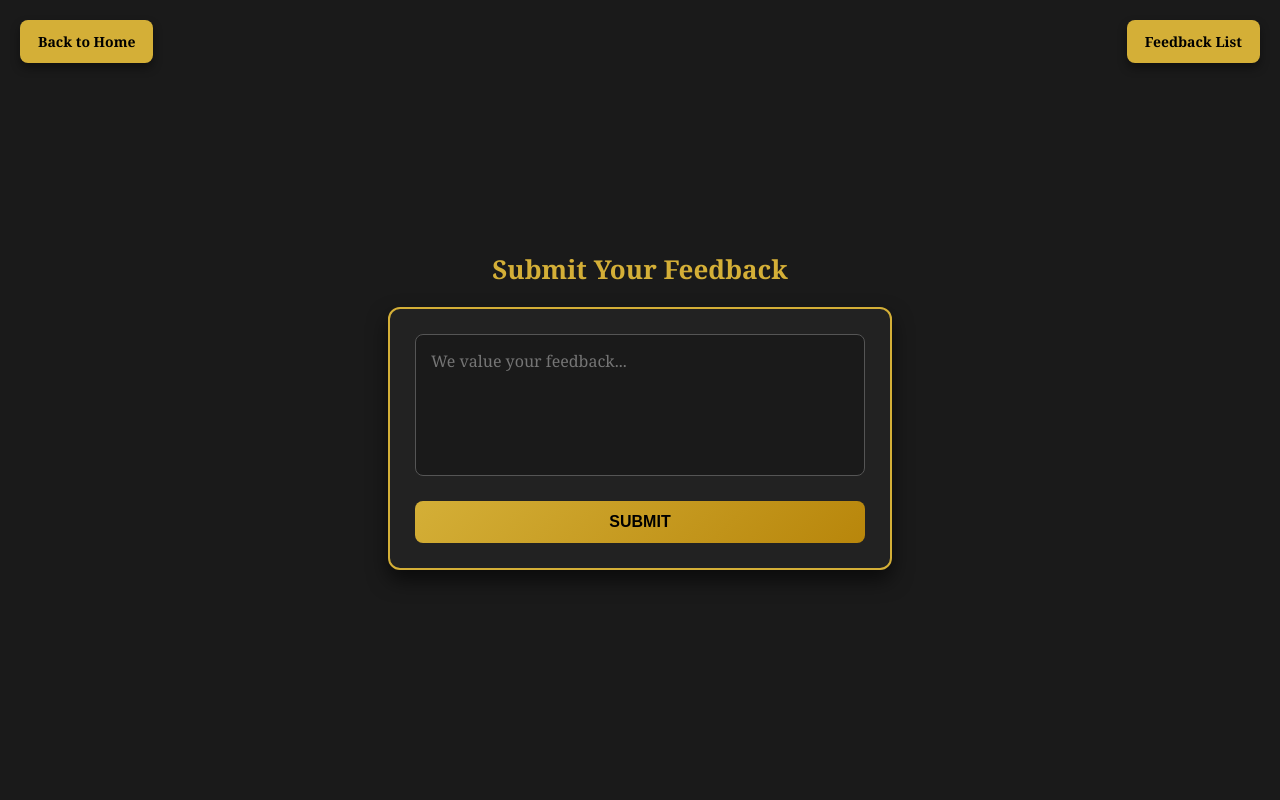
After one commit to roynyk/SoftUniFinalProject, a Django app: page /feedback/ in a window 1280 px wide. The commit adds this page. Run offline with Django 4.2, Linux system fonts and the light colour scheme; the visitor is signed in with stand-in values (Sample User, id 1).

Commit message:
menambahkan table feedback

```diff
--- /dev/null
+++ b/feedback/admin.py
@@ -0,0 +1,6 @@
+from django.contrib import admin
+from .models import Feedback
+
+@admin.register(Feedback)
+class FeedbackAdmin(admin.ModelAdmin):
+    list_display = ('user', 'message', 'created_at')
--- /dev/null
+++ b/feedback/apps.py
@@ -0,0 +1,6 @@
+from django.apps import AppConfig
+
+
+class FeedbackConfig(AppConfig):
+    default_auto_field = 'django.db.models.BigAutoField'
+    name = 'feedback'
--- /dev/null
+++ b/feedback/test.py
@@ -0,0 +1 @@
+from django.test import TestCase
--- /dev/null
+++ b/feedback/urls.py
@@ -0,0 +1,9 @@
+from django.urls import path
+from .views import submit_feedback
+from . import views
+
+urlpatterns = [
+    path("", submit_feedback, name="submit_feedback"),
+    path("list", views.feedback_list, name="feedback_list"),
+
+]
--- /dev/null
+++ b/feedback/views.py
@@ -0,0 +1,21 @@
+from django.shortcuts import render, redirect
+from .models import Feedback
+from django.contrib.auth.decorators import login_required
+from django.contrib import messages
+
+@login_required
+def submit_feedback(request):
+    if request.method == "POST":
+        message = request.POST.get("message")
+        if message:
+            Feedback.objects.create(user=request.user, message=message)
+            messages.success(request, "Feedback berhasil dikirim!")
+            return redirect("submit_feedback")
+        else:
+            messages.error(request, "Pesan tidak boleh kosong.")
+    return render(request, "feedback/feedback.html")
+
+@login_required
+def feedback_list(request):
+    feedbacks = Feedback.objects.all().order_by("-created_at")  # Mengambil semua feedback, urut berdasarkan waktu
+    return render(request, "feedback/feedback_list.html", {"feedbacks": feedbacks})
--- a/pythonProjectMSIB/settings.py
+++ b/pythonProjectMSIB/settings.py
@@ -59,6 +59,7 @@ INSTALLED_APPS = [
     'perfume_list',
     'Payment',
     'Riwayat_transaksi',
+    'feedback',
 ]
 
 MIDDLEWARE = [
--- a/pythonProjectMSIB/urls.py
+++ b/pythonProjectMSIB/urls.py
@@ -26,6 +26,7 @@ urlpatterns = [
     path('perfume/',include('perfume_list.urls')),
     path('payment/',include('Payment.urls')),
     path('riwayat-transaksi/', include('Riwayat_transaksi.urls')),
+    path('feedback/', include('feedback.urls')),
 ]
 
 if settings.DEBUG:
--- /dev/null
+++ b/templates/feedback/feedback.html
@@ -0,0 +1,147 @@
+<!DOCTYPE html>
+<html lang="en">
+<head>
+    <meta charset="UTF-8">
+    <meta name="viewport" content="width=device-width, initial-scale=1.0">
+    <title>Feedback Form</title>
+    <style>
+        body {
+            font-family: 'Georgia', serif;
+            background-color: #1a1a1a;
+            color: #fff;
+            margin: 0;
+            padding: 0;
+            display: flex;
+            justify-content: center;
+            align-items: center;
+            height: 100vh;
+        }
+
+        h2 {
+            color: #d4af37; /* Gold color */
+            text-align: center;
+            margin-bottom: 20px;
+            font-weight: bold;
+            font-size: 26px;
+        }
+
+        form {
+            background: #222;
+            padding: 25px;
+            border-radius: 12px;
+            box-shadow: 0 10px 20px rgba(0, 0, 0, 0.6);
+            width: 100%;
+            max-width: 450px;
+            margin: auto;
+            border: 2px solid #d4af37;
+        }
+
+        textarea {
+            width: 100%;
+            padding: 15px;
+            border: 1px solid #555;
+            border-radius: 8px;
+            resize: none;
+            font-size: 16px;
+            color: #fff;
+            background-color: #1a1a1a;
+            box-sizing: border-box;
+            margin-bottom: 20px;
+            font-family: 'Georgia', serif;
+        }
+
+        textarea:focus {
+            outline: none;
+            border-color: #d4af37;
+            box-shadow: 0 0 8px rgba(212, 175, 55, 0.8);
+        }
+
+        button {
+            background: linear-gradient(135deg, #d4af37, #b8860b);
+            color: #000;
+            border: none;
+            padding: 12px;
+            border-radius: 8px;
+            font-size: 16px;
+            cursor: pointer;
+            width: 100%;
+            font-weight: bold;
+            text-transform: uppercase;
+            transition: all 0.3s ease;
+        }
+
+        button:hover {
+            background: linear-gradient(135deg, #b8860b, #d4af37);
+            box-shadow: 0 8px 15px rgba(212, 175, 55, 0.4);
+            transform: translateY(-2px);
+        }
+
+        ul {
+            list-style-type: none;
+            padding: 0;
+            margin-top: 20px;
+        }
+
+        li {
+            background: #333;
+            color: #fff;
+            padding: 12px;
+            border: 1px solid #444;
+            border-radius: 8px;
+            margin-bottom: 10px;
+            font-size: 14px;
+        }
+
+        .back-button, .feedback-list-btn {
+            position: absolute;
+            padding: 12px 18px;
+            background-color: #d4af37;
+            color: #000;
+            text-decoration: none;
+            border-radius: 8px;
+            font-size: 14px;
+            font-weight: bold;
+            box-shadow: 0 5px 10px rgba(0, 0, 0, 0.4);
+            transition: background-color 0.3s;
+        }
+
+        .back-button {
+            top: 20px;
+            left: 20px;
+        }
+
+        .feedback-list-btn {
+            top: 20px;
+            right: 20px;
+        }
+
+        .back-button:hover, .feedback-list-btn:hover {
+            background-color: #b8860b;
+        }
+    </style>
+</head>
+<body>
+    <a href="{% url 'home' %}" class="back-button">Back to Home</a>
+    {% if user.is_staff %}
+        <a href="{% url 'feedback_list' %}" class="feedback-list-btn">Feedback List</a>
+    {% endif %}
+    <div>
+        {% block content %}
+        <h2>Submit Your Feedback</h2>
+        <form method="POST">
+            {% csrf_token %}
+            <textarea name="message" rows="5" cols="50" placeholder="We value your feedback..."></textarea><br>
+            <button type="submit">Submit</button>
+        </form>
+
+        {% if messages %}
+            <ul>
+                {% for message in messages %}
+                    <li>{{ message }}</li>
+                {% endfor %}
+            </ul>
+        {% endif %}
+        {% endblock %}
+    </div>
+</body>
+</html>
```
Also changed, not shown: feedback/models.py (added, +10 -0 lines), templates/Home.html (+78 -2 lines), templates/accounts/login.html (+87 -71 lines), templates/accounts/register.html (+57 -32 lines), templates/feedback/feedback_list.html (added, +163 -0 lines), feedback/migrations/0001_initial.py (added), feedback/migrations/__init__.py (added), kerangka/migrations/0007_delete_order.py (added), static/images/logo parfume.png (deleted), static/images/logo perfume.png (added), static/images/logo perpustakaan.png (deleted).
